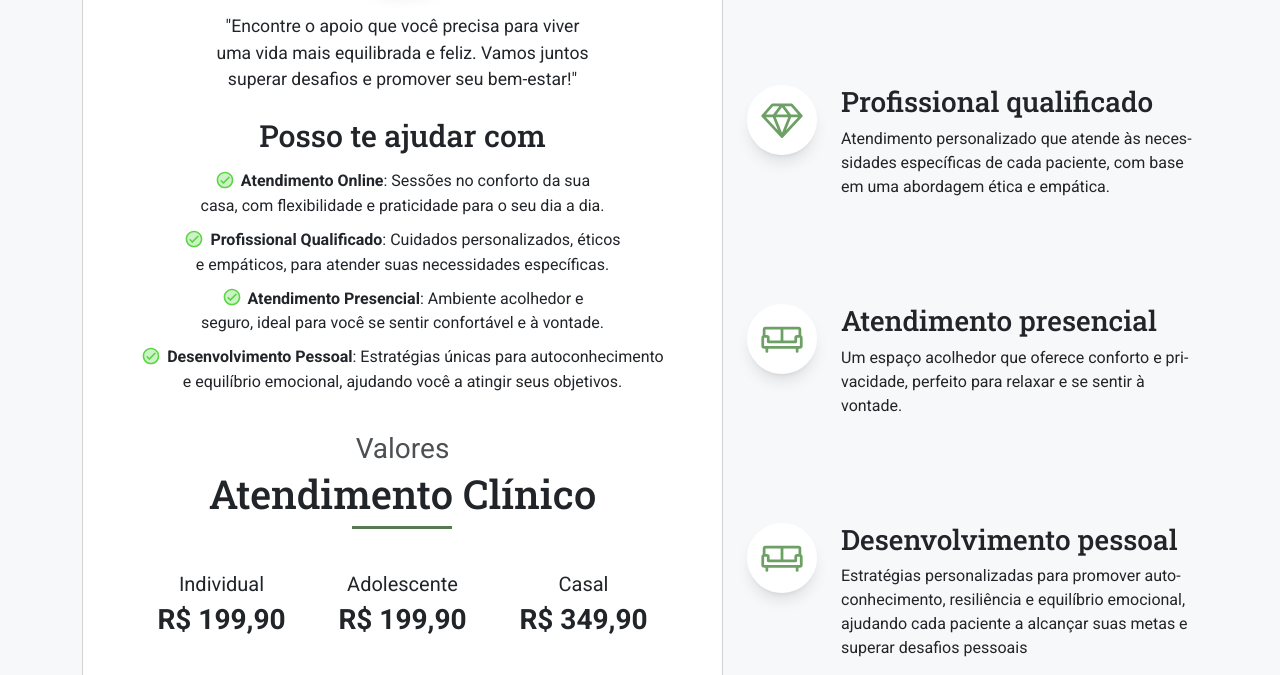
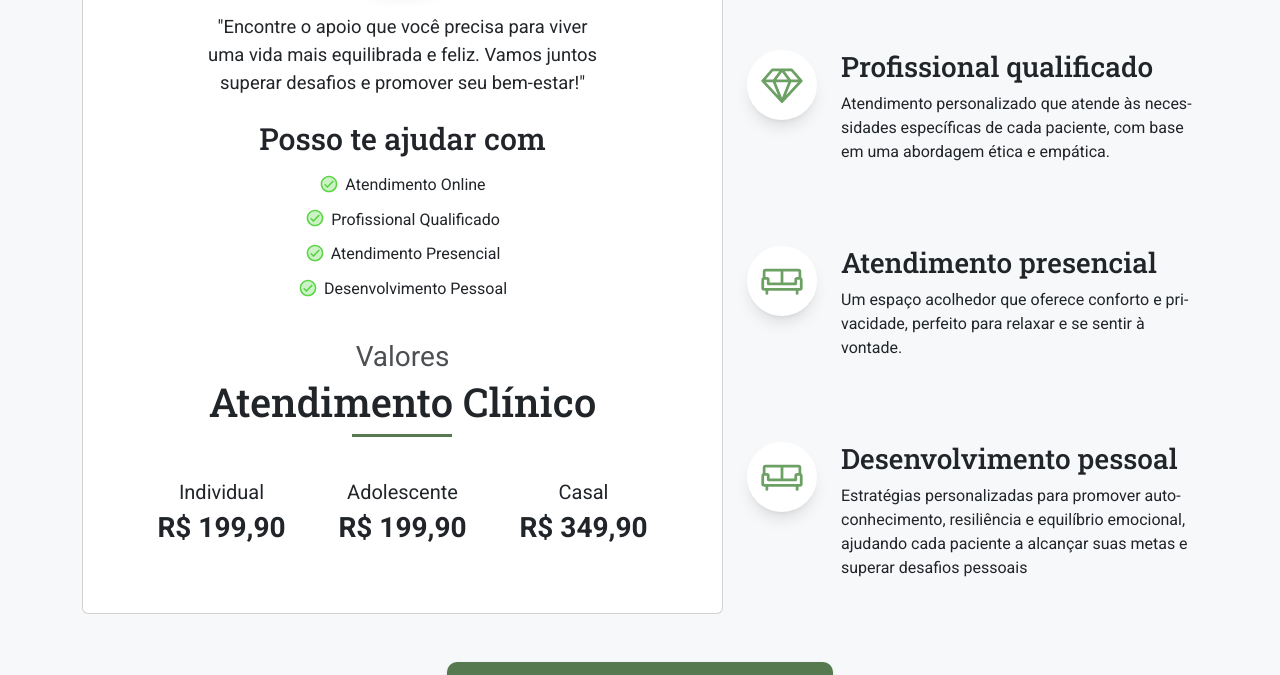
Before and after one commit to PhabloFinotti/lp-psicologo, a plain HTML site: page index.html in a window 1280 px wide. Shown: the part 5621-6296 px from the top of the page. Drawn offline with Linux system fonts and the light colour scheme; files whose address does not match are found by name.

Commit message:
fix: Beneficios texto qualidades

```diff
--- a/index.html
+++ b/index.html
@@ -491,11 +491,10 @@
 
                     <h3>Posso te ajudar com</h3>
                     <ul>
-                      <li><img src="img/icons/duotone-check.svg" alt="Ícone de afirmação"> <strong>Atendimento Online</strong>: Sessões no conforto da sua casa, com flexibilidade e praticidade para o seu dia a dia.</li>
-                      <li><img src="img/icons/duotone-check.svg" alt="Ícone de afirmação"> <strong>Profissional Qualificado</strong>: Cuidados personalizados, éticos e empáticos, para atender suas necessidades específicas.</li>
-                      <li><img src="img/icons/duotone-check.svg" alt="Ícone de afirmação"> <strong>Atendimento Presencial</strong>: Ambiente acolhedor e seguro, ideal para você se sentir confortável e à vontade.</li>
-                      <li><img src="img/icons/duotone-check.svg" alt="Ícone de afirmação"> <strong>Desenvolvimento Pessoal</strong>: Estratégias únicas para autoconhecimento e equilíbrio emocional, ajudando você a atingir seus objetivos.
-                      </li>
+                      <li><img src="img/icons/duotone-check.svg" alt="Ícone de afirmação"> Atendimento Online</li>
+                      <li><img src="img/icons/duotone-check.svg" alt="Ícone de afirmação"> Profissional Qualificado</li>
+                      <li><img src="img/icons/duotone-check.svg" alt="Ícone de afirmação"> Atendimento Presencial</li>
+                      <li><img src="img/icons/duotone-check.svg" alt="Ícone de afirmação"> Desenvolvimento Pessoal</li>
                     </ul>
                   </div>
 
--- a/style.css
+++ b/style.css
@@ -886,7 +886,7 @@ h1, h2, h3, h4, h5, h6{
 }
 
 .beneficios .curriculo .curriculo__inner--card > p{
-  font-size: 1.1rem;
+  font-size: 1.15rem;
   margin-bottom: 1rem;
   text-wrap: balance;
 }
```
